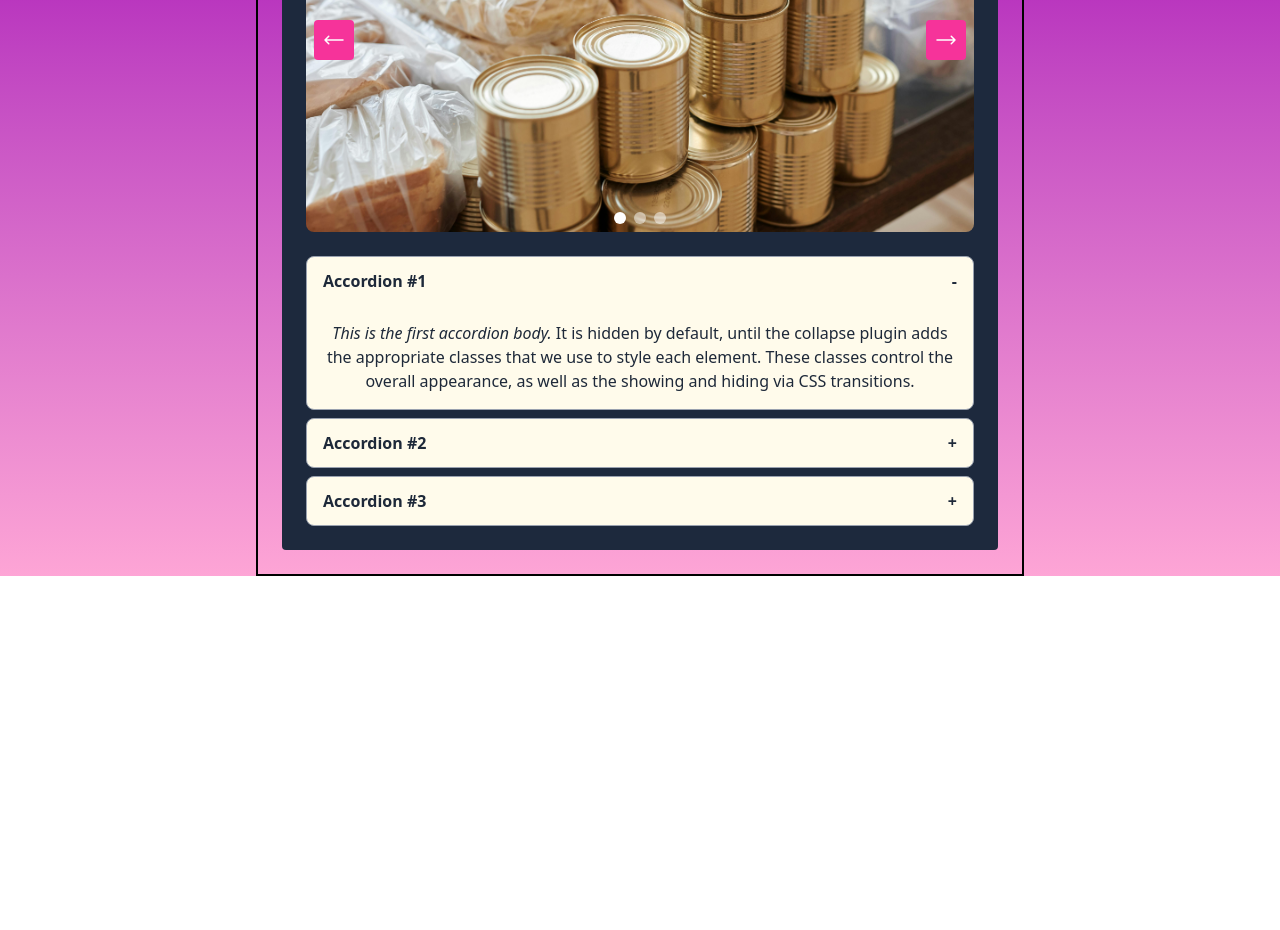
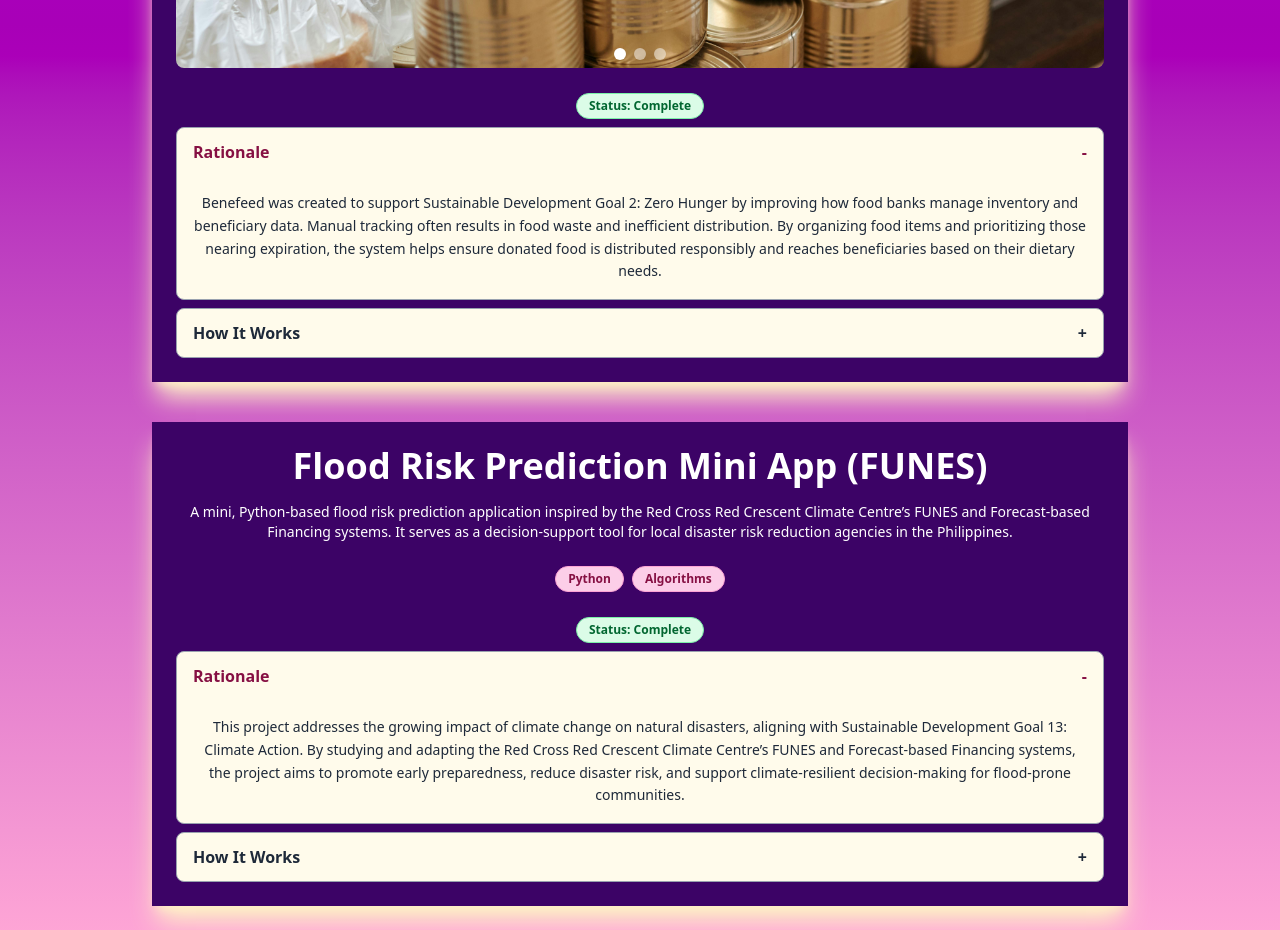
Before and after one commit to shushulli/barisoro-portfolio, a React (Vite) app: page /projects in a window 1280 px wide. Shown: the part 880-1810 px from the top of the page. Before the commit the page ends 1456 px from the top, so only its background shows below. Built offline with nearby package versions, Linux system fonts and the light colour scheme.

Commit message:
added dictionaries for almost everything, fixed project page, toolslang and images for carousel are yet to be fixed. contact page not yet started.

```diff
--- a/src/Components/Accordion.jsx
+++ b/src/Components/Accordion.jsx
@@ -1,38 +1,47 @@
-import bg from '../assets/images/projectsbg.jpg';
 import { useState } from 'react';
-import { Carousel } from '../Components/Carousel';
 
-
-export const Accordion = () => {
-  const [activeAccordion, setActiveAccordion] = useState("one");
+export const Accordion = ({ data }) => {
+  const [activeAccordion, setActiveAccordion] = useState("rationale");
 
   const toggleAccordion = (id) => {
     setActiveAccordion(prev => (prev === id ? "" : id));
   };
 
+  const items = [
+    { id: "rationale", title: "Rationale", content: data.rationale },
+    { id: "how", title: "How It Works", content: data.howItWorks }
+  ];
 
   return (
-<>
-            {/* Accordion */}
-            <div className="space-y-2">
-              {["one", "two", "three"].map((id, idx) => (
-                <div key={id} className="border border-gray-400 rounded-lg overflow-hidden bg-amber-50">
+    <div className="space-y-2 mt-6">
+
+      {/* Status */}
+      <div className="inline-block mb-2 px-3 py-1 rounded-full text-xs font-semibold
+        bg-green-100 text-green-800 border border-green-300">
+        Status: {data.status}
+      </div>
+
+      {items.map(item => (
+        <div
+          key={item.id}
+          className="border border-gray-400 rounded-lg overflow-hidden bg-amber-50"
+        >
           <button
-                    className={`w-full text-left py-3 px-4 font-semibold flex justify-between items-center text-gray-800 hover:text-gray-500
-                      ${activeAccordion === id ? "text-blue-600" : ""}`}
-                    onClick={() => toggleAccordion(id)}
+            className={`w-full text-left py-3 px-4 font-semibold flex justify-between items-center
+              ${activeAccordion === item.id ? "text-pink-900" : "text-gray-800 hover:text-gray-500"}`}
+            onClick={() => toggleAccordion(item.id)}
           >
-                    Accordion #{idx + 1}
-                    <span>{activeAccordion === id ? "-" : "+"}</span>
+            {item.title}
+            <span>{activeAccordion === item.id ? "-" : "+"}</span>
           </button>
-                  {activeAccordion === id && (
-                    <div className="p-4 text-gray-800">
-                      <em>This is the {["first","second","third"][idx]} accordion body.</em> It is hidden by default, until the collapse plugin adds the appropriate classes that we use to style each element. These classes control the overall appearance, as well as the showing and hiding via CSS transitions.
+
+          {activeAccordion === item.id && (
+            <div className="p-4 text-gray-800 text-sm leading-relaxed">
+              {item.content}
             </div>
           )}
         </div>
       ))}
     </div>
-</>
   );
 };
--- a/src/pages/LandingPage.jsx
+++ b/src/pages/LandingPage.jsx
@@ -19,7 +19,7 @@ export const LandingPage = () => {
         <img
           src={sparkle}
           alt="Sparkle background"
-          className="absolute w-full h-full object-cover mix-blend-overlay opacity-15 animate-pulse"
+          className="absolute w-full h-full object-cover mix-blend-overlay opacity-20 animate-pulse"
         />
 
         {/* Container: max width, centered */}
@@ -31,7 +31,7 @@ export const LandingPage = () => {
               <img
                 src={oc_fanart}
                 alt="Profile Picture"
-                className="size-40 md:w-60 md:h-60 rounded-full mb-6 shadow-md hover:animate-bounce active:animate-spin"
+                className="size-40 md:w-60 md:h-60 rounded-full mb-6 shadow-md hover:animate-bounce "
               />
               <Btn1/>
               <LearnAboutMeBtn action = {enterSite}/>
--- a/src/pages/Projects.jsx
+++ b/src/pages/Projects.jsx
@@ -1,68 +1,114 @@
 import bg from '../assets/images/projectsbg.jpg';
-import carousel1 from '../assets/images/foodbank.jpg';
-import carousel2 from '../assets/images/foodbank.jpg';
-import carousel3 from '../assets/images/foodbank.jpg';
 import { useState } from 'react';
 import { Carousel } from '../Components/Carousel';
 import { Accordion } from '../Components/Accordion';
 
+const projectDetails = {
+  benefeed: {
+    id: "benefeed",
+    title: "BENEFEED",
+    description: `Benefeed is a simple, python-based program that makes use of data
+    structures to create a food bank management system which helps food banks
+    efficiently manage their food inventory and beneficiary profiles. This program
+    tracks various food items, monitors expiration dates using a min-heap data
+    structure, and supports matching donated food with beneficiaries' dietary needs
+    to reduce food waste and improve distribution effectiveness.`,
+    rationale:
+      "Benefeed was created to support Sustainable Development Goal 2: Zero Hunger by improving how food banks manage inventory and beneficiary data. Manual tracking often results in food waste and inefficient distribution. By organizing food items and prioritizing those nearing expiration, the system helps ensure donated food is distributed responsibly and reaches beneficiaries based on their dietary needs.",
+    howItWorks:
+      "The system stores food items and beneficiaries in structured collections. A min-heap is used to prioritize food items closest to expiration, while beneficiary profiles store dietary requirements. During distribution, the program matches available food to beneficiaries, reducing waste and ensuring appropriate allocation.",
+    status: "Complete",
+    tags: ["Python"],
+    repo: "https://github.com/luwuxy/dastruc-project/tree/main"
+  },
 
+  funes: {
+    id: "funes",
+    title: "Flood Risk Prediction Mini App (FUNES)",
+    description:
+      "A mini, Python-based flood risk prediction application inspired by the Red Cross Red Crescent Climate Centre’s FUNES and Forecast-based Financing systems. It serves as a decision-support tool for local disaster risk reduction agencies in the Philippines.",
+    rationale:
+      "This project addresses the growing impact of climate change on natural disasters, aligning with Sustainable Development Goal 13: Climate Action. By studying and adapting the Red Cross Red Crescent Climate Centre’s FUNES and Forecast-based Financing systems, the project aims to promote early preparedness, reduce disaster risk, and support climate-resilient decision-making for flood-prone communities.",
+    howItWorks:
+      "The mini app forecasts flood risk levels for the current day and the next two days using river flow, rainfall, and historical flood impact data. Predefined thresholds classify risk levels, which automatically trigger early actions and simulate the release of contingency funds. The output is text-based and designed for local disaster risk reduction agencies.",
+    status: "Complete",
+    tags: ["Python", "Algorithms"],
+    repo: null
+  }
+};
 
 
 export const Projects = () => {
-  const [activeAccordion, setActiveAccordion] = useState("one");
-
-
-  const toggleAccordion = (id) => {
-    setActiveAccordion(prev => (prev === id ? "" : id));
-  };
 
 
   return (
+<main className="relative min-h-screen">
+  <div className="max-w-7xl mx-auto">
+    <div className="flex flex-col gap-y-15">
 
-    <main className="relative min-h-screen">
-      {/* Container */}
-      <div className="max-w-7xl mx-auto ">
-        <div className="flex flex-col gap-y-15 ">
       {/* Hero Section */}
-        <section className='relative h-60 bg-fuchsia-400 flex flex-col justify-center items-center'>
+      <section className="relative h-60 bg-fuchsia-400 flex flex-col justify-center items-center">
         <img
           src={bg}
-            alt='Background'
-            className='absolute w-full h-full object-cover object-center opacity-50'
+          alt="Background"
+          className="absolute w-full h-full object-cover object-center opacity-50"
         />
         <header className="z-10 p-4 text-center">
           <h1 className="text-4xl font-bold text-white">PROJECT LISTS</h1>
         </header>
       </section>
 
-        {/* Main Content */}
-        <div className="mt-4 flex flex-col md:flex-row gap-6 p-6 max-w-3xl border-2 mx-auto">
+      {/* Projects */}
+      <div className="-mt-30 relative z-30 flex flex-col gap-10 p-6 max-w-5xl mx-auto overflow-hidden rounded-xl">
+        {Object.values(projectDetails).map(project => (
+          <section
+            key={project.id}
+            id={project.id}
+            className="p-6 text-white bg-purple-950 shadow-xl shadow-amber-100 "
+          >
+            <h1 className="text-4xl font-bold mb-4">{project.title}</h1>
 
-          <section className="flex-1 p-6 rounded  text-white bg-slate-800" id = "benefeed">
-            <h1 className="text-4xl font-bold mb-4">BENEFEED</h1>
             <p className="font-light text-sm mb-6">
-              Benefeed is a simple, python-based program that makes use of data structures to create a food bank management system which helps food banks efficiently manage their food inventory and beneficiary profiles. This program tracks various food items, monitors expiration dates using a min-heap data structure, and supports matching donated food with beneficiaries' dietary needs to reduce food waste and improve distribution effectiveness.
-              <br /><br />
-              Developed and implemented by:
-              <br />- Mar Joseph M. Bijer
-              <br />- Ashley May Barisoro
-              <br />To be submitted as final requirement for subject "DASTRUC" (Data Structures) in Asia Pacific College.
+              {project.description}
             </p>
 
-            {/* Carousel */}
+            {/* Tags + Repo */}
+            <div className="flex flex-col items-center gap-y-2 mb-6">
+              <div className="flex gap-2 flex-wrap justify-center">
+                {project.tags.map(tag => (
+                  <span
+                    key={tag}
+                    className="px-3 py-1 text-xs font-semibold rounded-full
+                               bg-pink-200 text-pink-900 border border-pink-300"
+                  >
+                    {tag}
+                  </span>
+                ))}
+              </div>
 
-<Carousel/>
+              {project.repo && (
+                <button
+                  onClick={() => window.open(project.repo, "_blank")}
+                  className="px-4 py-2 text-sm font-semibold rounded-md
+                             bg-gray-900 text-white hover:bg-gray-700 transition
+                             active:bg-pink-700 active:ring-2 active:ring-amber-50"
+                >
+                  View on GitHub
+                </button>
+              )}
+            </div>
 
+            {/* Carousel only for Benefeed */}
+            {project.id === "benefeed" && <Carousel />}
 
             {/* Accordion */}
-            <Accordion/>
-
-
+            <Accordion data={project} />
           </section>
+        ))}
       </div>
     </div>
   </div>
 </main>
+
   );
 };
--- a/src/sections/ProjectSection.jsx
+++ b/src/sections/ProjectSection.jsx
@@ -4,7 +4,7 @@ import benefeed from '../assets/images/benefeed.png'
 import funesfbf from '../assets/images/funesfbf.png'
 // Project section (featured projects)
 
- const projectData = [
+ const projectCardData = [
   { title: "BeneFeed", description: "Food Bank Management System", tags: ["Python"] ,cover:benefeed },
   { title: "Funes/Fbf", description: "Flood Risk Level Forecasting System", tags: ["Python"], cover:funesfbf, },
 ];
@@ -34,7 +34,7 @@ export const ProjectSection = () => {
 <section className='   bg-white max-w-sm md:max-w-2xl mx-auto rounded-lg  shadow-md border-t-2 border-fuchsia-900'>
 <div className = "grid grid-cols-1 md:grid-cols-2  mx-auto gap-3 p-5  " >
     {/* Project cards*/ }
-    {projectData.map((project, index) => (
+    {projectCardData.map((project, index) => (
               <ProjectCard
                 key={index}
                 title={project.title}
```
Also changed, not shown: src/sections/ToolsLangSection.jsx (+32 -17 lines). Lines whose indentation alone changed are shown as unchanged.
